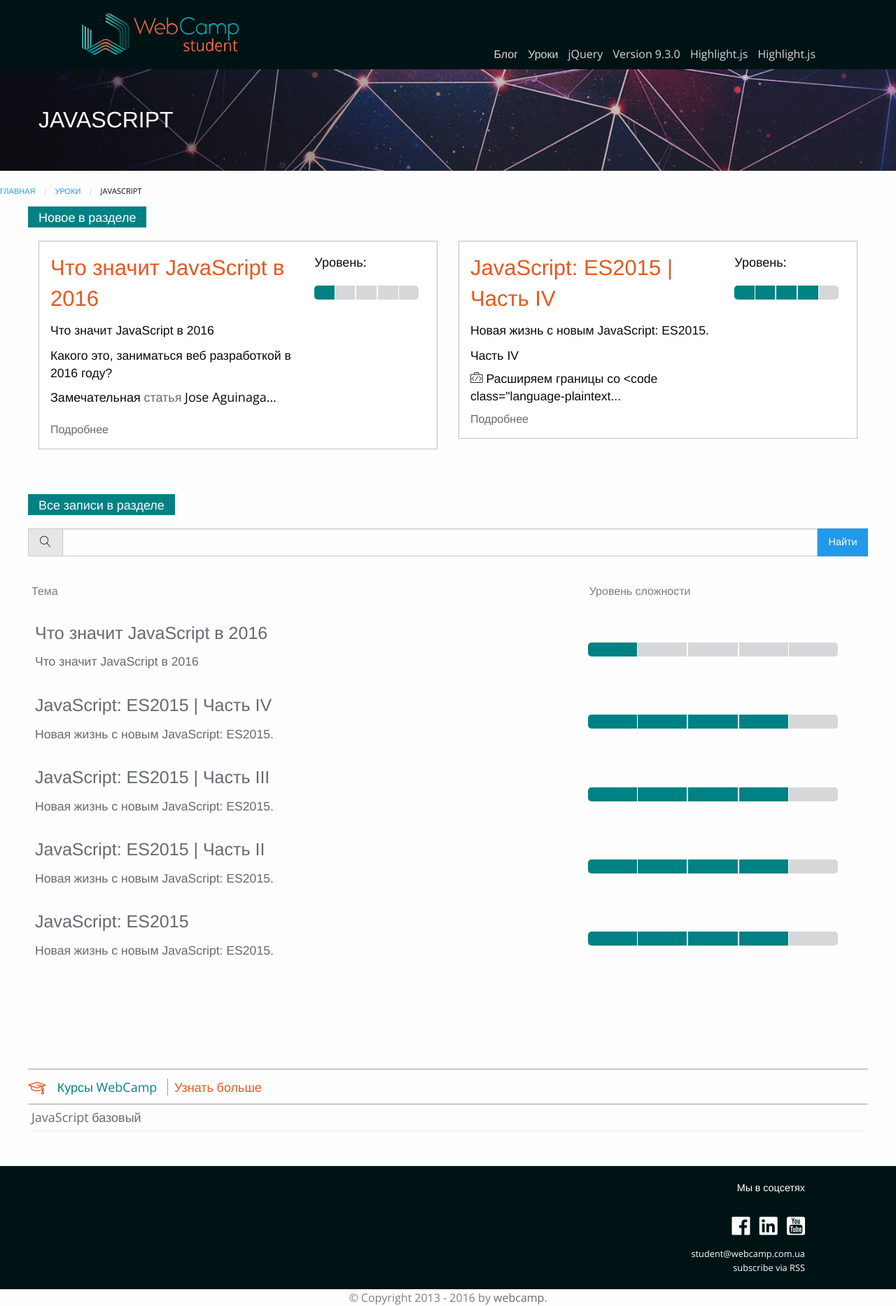
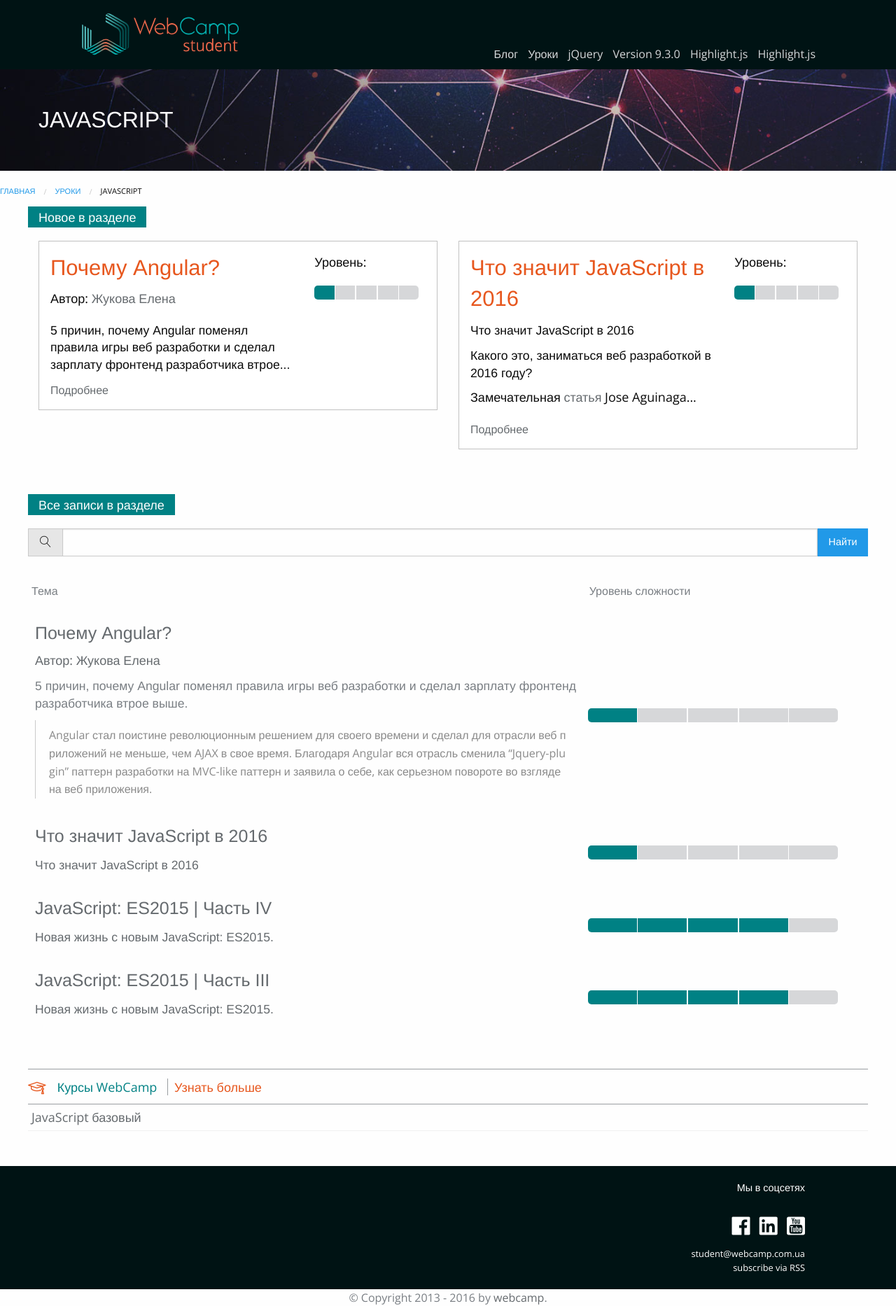
Before and after one commit to student-webcamp/student-webcamp.github.io, a Jekyll site: the page built from _tutorials/javascript/index.html, in a window 1280 px wide. Shown: the whole page at 70% size. Built offline with Jekyll 4.4.1, drawn with Linux system fonts in a browser that asks for light colours; nearby versions of some CDN libraries; some of the changed lines change nothing that is shown.

Commit message:
why angular post

````diff
--- a/_data/tags.yml
+++ b/_data/tags.yml
@@ -5,3 +5,4 @@
 - php
 - http
 - frontend_starter
+- angular
--- /dev/null
+++ b/_posts/2016-12-21-why-angular.markdown
@@ -0,0 +1,83 @@
+---
+layout: post
+title:  "Почему Angular?"
+date:   2016-12-21 10:00 +0300
+categories: tutorials
+tags: javascript
+related_courses: angular
+---
+Автор: [Жукова Елена](https://ua.linkedin.com/in/helenzhukova)
+# 5 причин, почему Angular поменял правила игры веб разработки и сделал зарплату фронтенд разработчика втрое выше.
+<blockquote>Angular стал поистине революционным решением для своего времени и сделал для отрасли веб приложений не меньше, чем AJAX в свое время. Благодаря Angular вся отрасль сменила “Jquery-plugin” паттерн разработки на MVC-like паттерн и заявила о себе, как серьезном повороте во взгляде на веб приложения.</blockquote>
+
+
+### <span class="icon-homecode" id="one" data-magellan-target="one"></span> Причина 1: Two Way Data-Binding (Двусторонняя привязка данных)
+В первую очередь Angular представил так называемый Two Way Data-Binding (Двусторонняя привязка данных), что позволяет менять вашу модель прямо из HTML без каких-либо дополнительных обработок со стороны разработчика.
+До Angular вам нужно было считывать ввод пользователя из input элемента, а затем, в обработчике событий передавать его в модель.
+
+
+С Angular это делать не нужно. В минимальном виде, вам не нужно вообще ничего предпринимать чтобы, передать данные от пользователя в модель.
+
+### <span class="icon-homecode" id="two" data-magellan-target="two"></span> Причина 2: Шаблоны.
+
+До Angular, мы использовали в основном что-то типа ```innerHTML = "<div>...</div>"``` для небольшой вставки в HTML или решения типа Handlebars, Jade, Underscore JST, что по сути тоже самое - манипуляция строками. Angular в этом плане тоже стал революционером, он использует реальный DOM для своих шаблонов. Он фактически компилирует ваш шаблон в DOM дерево, благодаря чему вышеупомянутая двусторонняя привязка данных работает как магия.
+Этот подход идеально сочетается с RESTful архитектурой приложения, поэтому, с появлением Angular сервер мог совсем забыть о рендере HTML, всю работу по представлению стало возможно переложить на сторону клиента.
+
+Вот базовый пример шаблона + two-way data binding реализованный на Angular v1. Попробуйте ввести в поле для ввода любые данные и вы увидите как они моментально появятся в HTML без какого-либо усилия с моей стороны.
+
+<p data-height="265" data-theme-id="0" data-slug-hash="NbJENp" data-default-tab="html,result" data-user="webcamp" data-embed-version="2" data-pen-title="Why AngularJS" class="codepen">See the Pen <a href="http://codepen.io/webcamp/pen/NbJENp/">Why AngularJS</a> by webcamp (<a href="http://codepen.io/webcamp">@webcamp</a>) on <a href="http://codepen.io">CodePen</a>.</p>
+<script async src="https://production-assets.codepen.io/assets/embed/ei.js"></script>
+
+### <span class="icon-homecode" id="three" data-magellan-target="three"></span> Причина 3: Менеджер зависимостей (Dependency Injection)
+
+До появления Angular управлять зависимостями в JavaScript пытался только RequireJS, который не слишком хорошо справлялся с масштабированием. Angular предложил свою систему внедрения зависимостей, она реализовывалась похожим способом - через добавление параметров в функцию, но оказалась более гибкой чем RequireJS.
+                                                                            Angular2 уже полагается на возможности import ES6 и TypeScript, но на момент, когда эта возможность была только в проекте, Angular первый сделал очень годную реализацию внедрения зависимостей.
+
+Так выглядит внедрение зависимостей для настройки проекта в Angular v1
+
+```javascript
+/* Angular v1 */
+angular.module('myApp', [
+  //dependencies
+  'ngRoute',
+  'myApp.view1',
+  'myApp.view2',
+  'myApp.version'
+]).
+config(['$locationProvider', '$routeProvider',//dependencies
+        function($locationProvider, $routeProvider) {
+          $locationProvider.hashPrefix('!');
+          $routeProvider.otherwise({redirectTo: '/view1'});
+        }]);
+```
+
+### <span class="icon-homecode" id="four" data-magellan-target="four"></span> Причина 4: MV*
+
+В сфере разработки программного обеспечения за 3 десятилетия утвердилось мнение, что настоящее приложение должно быть разделено на три части: Модель (данные), Представление и Контроллер, так называемый шаблон MVC.
+И до недавнего времени все знали, что JavaScript не может этого достичь. Хоть Angular и не был первым, кто принял этот шаблон, но он точно способствовал развитию JavaScript MV* фреймворков, которые стали стандартом фронтенд разработки.
+
+AngularJS не реализует MVC в традиционном понимании этого слова, а скорее что-то ближе к MVVM (Model-View-ViewModel).
+Модель - простые объекты JavaScript.
+Модель-представление является объектом, который содержит конкретные данные и методы для поддержания конкретных представлений(views).
+
+ViewModel в первом Angular реализована как $scope (область данных), которая живет внутри приложения AngularJS. $scope - всего лишь простой объект JavaScript с небольшим API предназначен для обнаружения и вещания изменений в его состояние.
+Контроллер отвечает за установку начального состояния и расширения $scope методами для управления поведением. Стоит отметить, что контроллер не хранит состояние и не взаимодействует с удаленными сервисами.
+
+Angular2 уже стал ближе к классическому MVC в том плане, что модель стала активной - теперь это ES6 class который не просто описывает данные, но и предоставляет методы работы с ними, начальное состояние - это ваша модель, а компонент-конструктор отвечает за связывание действий пользователя с данными модели.
+Представление - это HTML, который получается после того, как AngularJS произвел синтаксический анализ и скомпилировал HTML, чтобы включить обработанную разметку и привязку данных.
+
+### <span class="icon-homecode" id="five" data-magellan-target="five"></span> Причина 5: Тестирование
+
+Команда AngularJS убеждена, что любой код, написанный на JavaScript должен сопровождаться серьезным набором тестов. Они разрабатывали AngularJS с мыслью о тестируемости, так чтобы тестирование ваших приложений на AngularJS было как можно проще. Так что нет никакого оправдания не делать этого.
+
+Учитывая тот факт, что JavaScript является динамичным и интерпретируется, а не компилируется, для разработчиков чрезвычайно важно принять правила дисциплинированного подхода для написания тестов.
+
+Таким образом, Angular в значительной мере повлиял на стандарты веб разработки в свое время, а вторая версия фреймворка продолжает задавать направление движения всей отрасли. Если в ваших жизненных планах быть серьезным фронтенд разработчиком, не стоит отказываться от изучения Angular.
+
+---
+
+Как сделать веб приложение мы рассказываем на таких курсах:
+
+- [Курс AngularJS](https://www.webcamp.com.ua/courses/angular)
+- [Курс для желающих осознать глубины вёрстки](https://www.webcamp.com.ua/courses/frontend_basic)
+- [Быстрокурс по Bootstrap](https://www.webcamp.com.ua/courses/boostrap)
````
